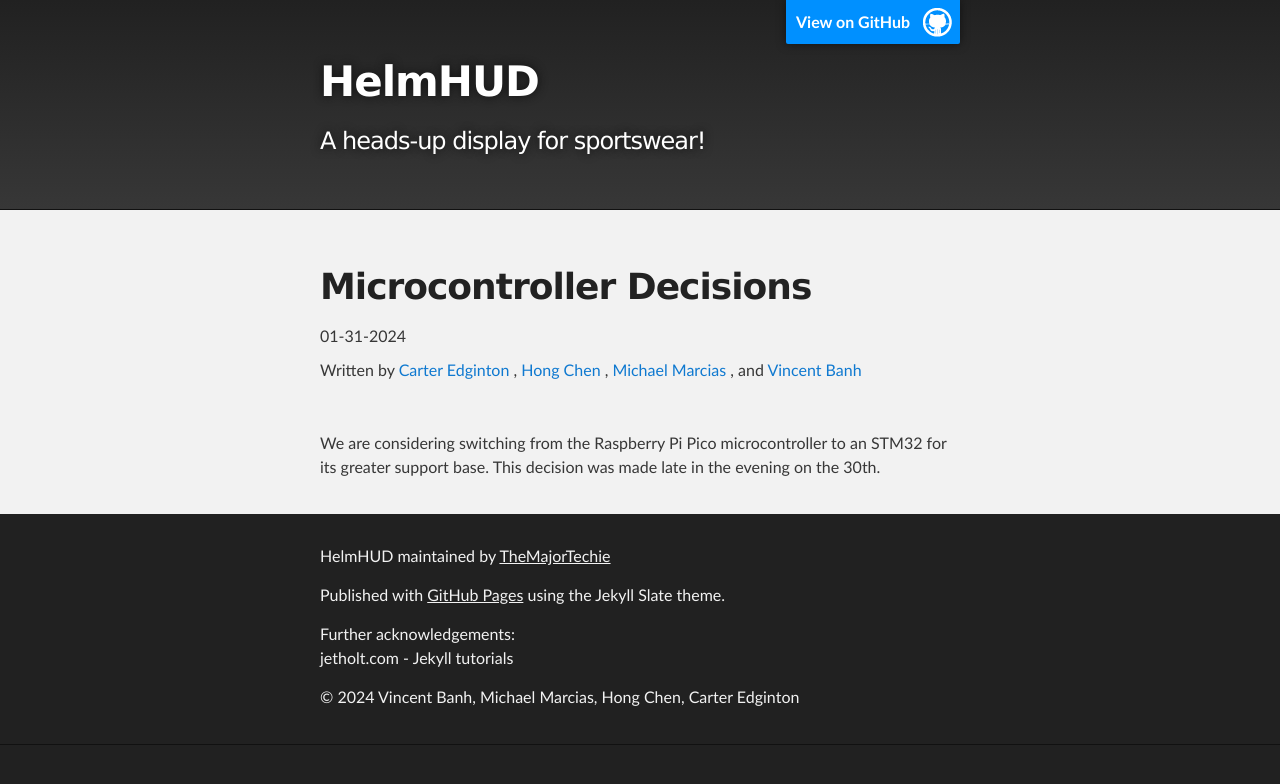
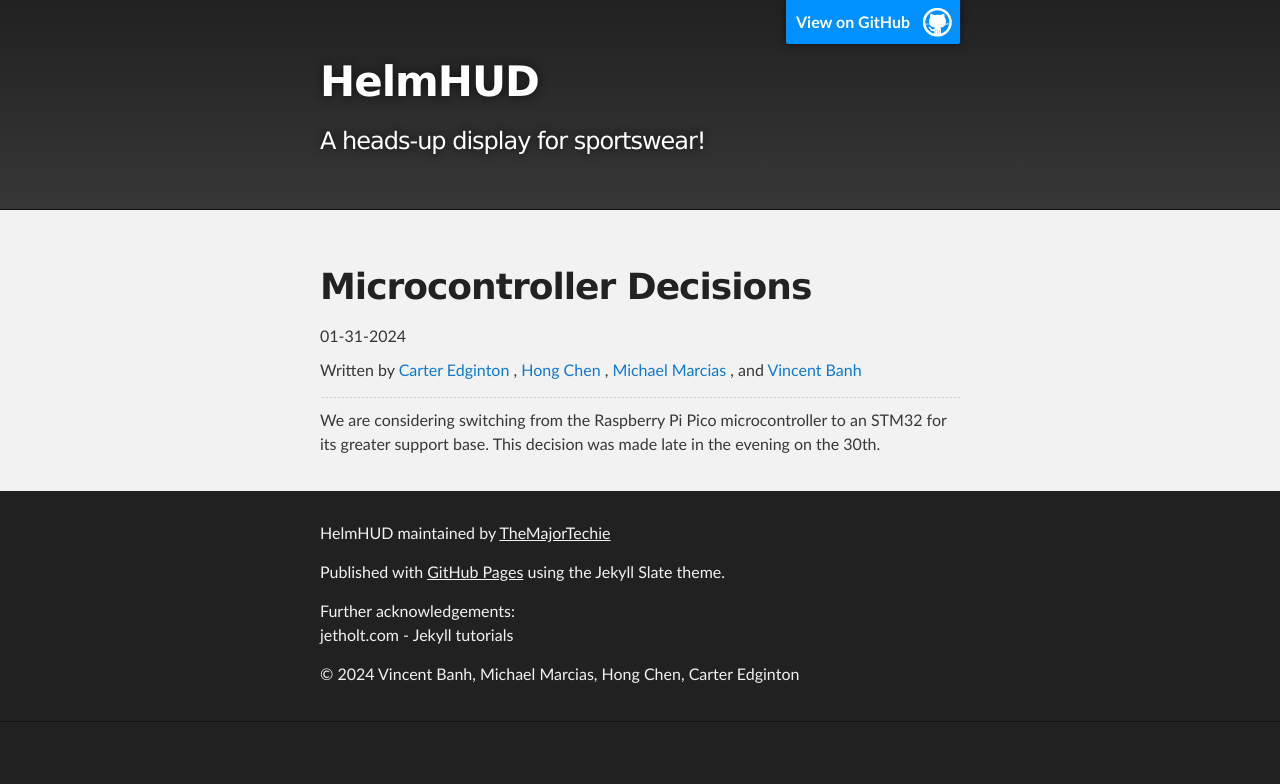
Before and after one commit to TheMajorTechie/HelmHUD, a Jekyll site: the page built from _posts/2024-01-31-Microcontroller Decisions.md, in a window 1280 px wide. Shown: the top 784 px of the page. Built offline with Jekyll 4.4.1, drawn with Linux system fonts in a browser that asks for light colours; our own code applies the rules of GitHub Pages for plain Markdown files.

Commit message:
further format updates

```diff
--- a/_layouts/default.html
+++ b/_layouts/default.html
@@ -39,8 +39,7 @@
         <ul>
             {% for post in site.posts %}
                 <li>
-                   <h2><a href="{{ post.url | relative_url }}">{{ post.title }}</a></h2>
-				   {{ post.date| date: "%m-%d-%Y" }}
+                   <h2><a href="{{ post.url | relative_url }}">{{ post.title }}</a></h2> {{ post.date| date: "%m-%d-%Y" }}
                    {% assign authordata = '' | split:'@' %}
                         {% for author in site.authors %}
                             {% if post.authors contains author.username or author.username == post.authors %}
--- a/_layouts/post.html
+++ b/_layouts/post.html
@@ -47,7 +47,7 @@
                 {% endif %}
             {% endfor %}
             <p>Written by {{ authordata | array_to_sentence_string }}</p>
-		<br>
+		<hr>
 		{{ content }}
       </section>
 
```
